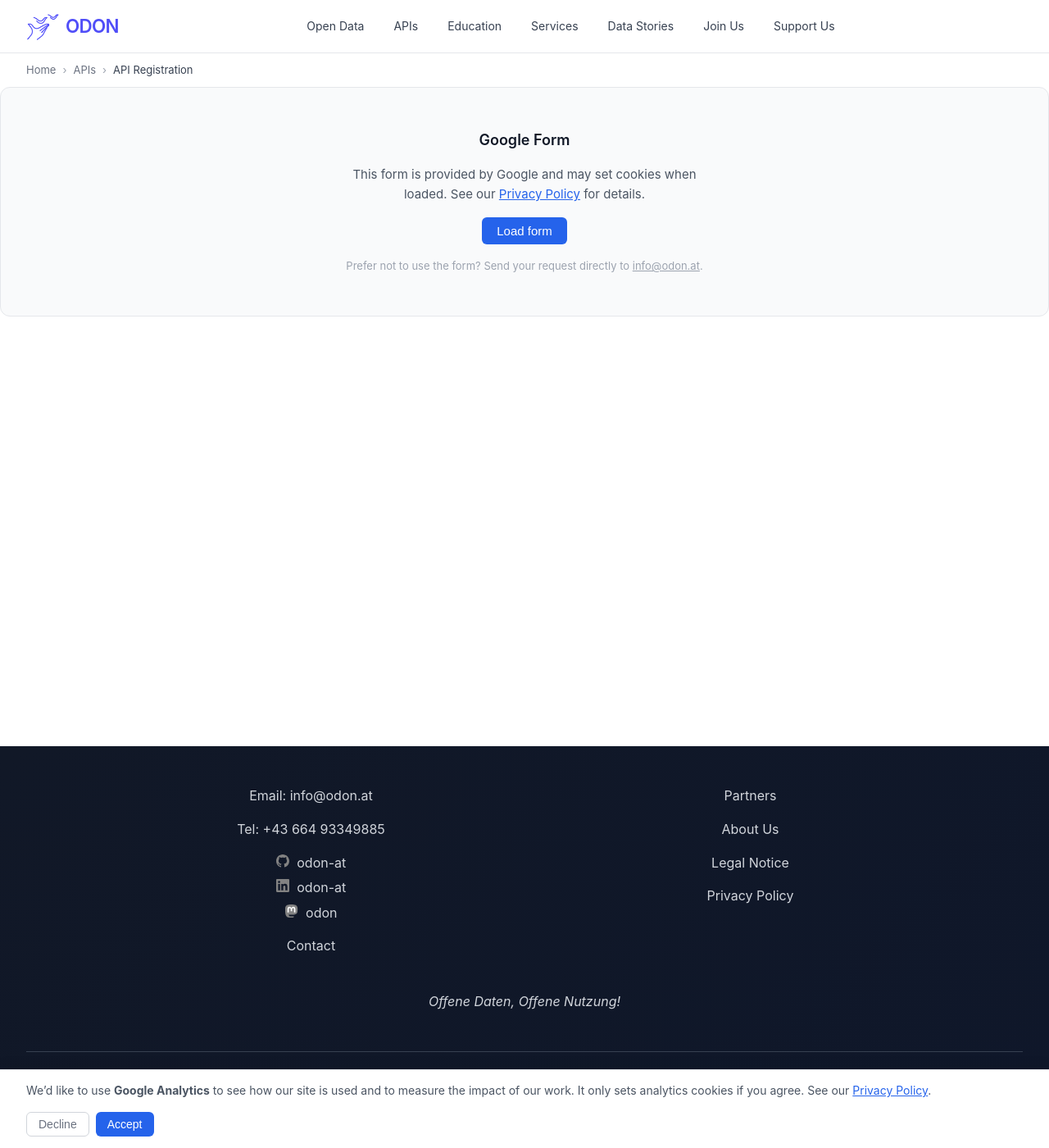
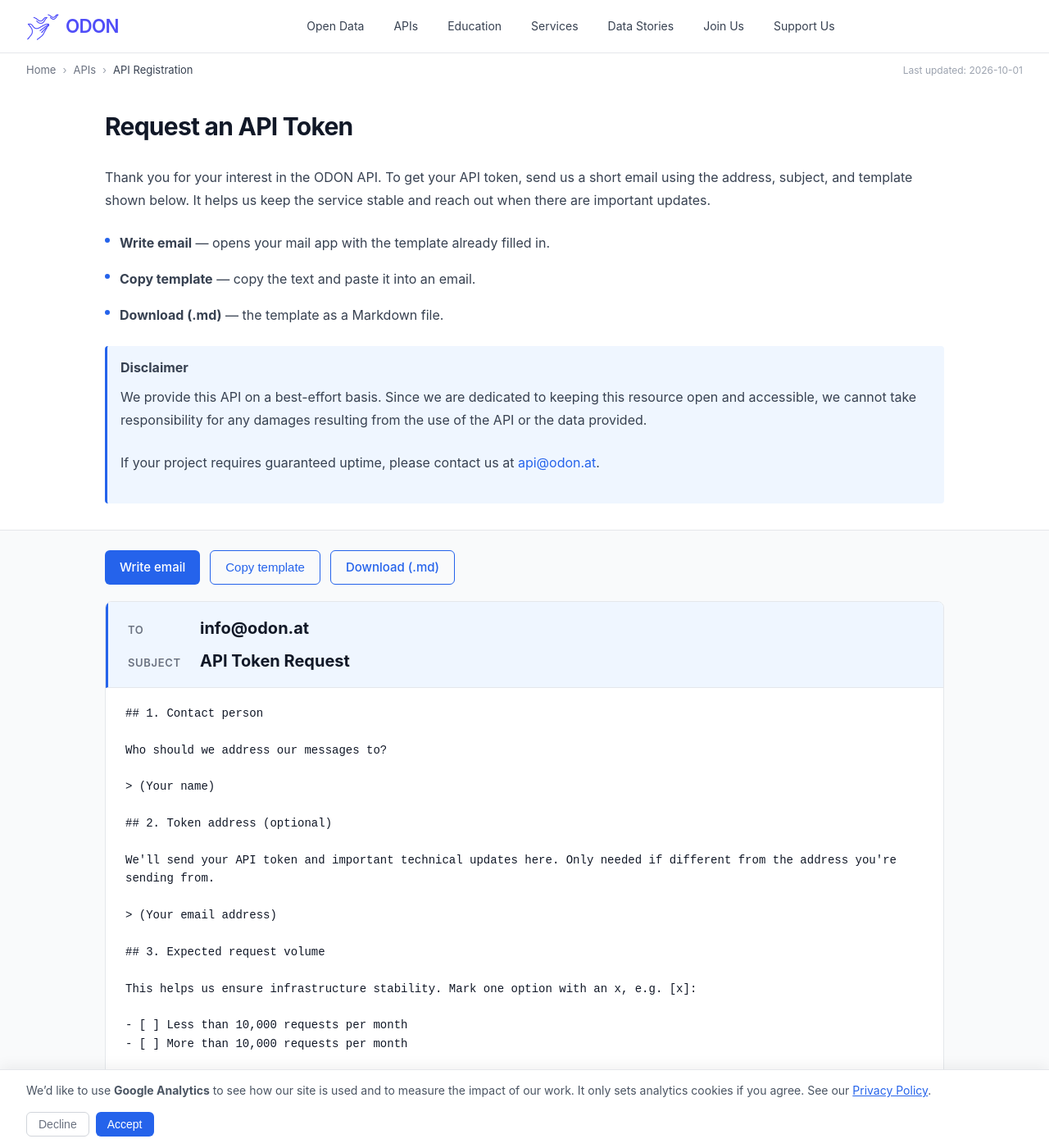
Before and after one commit to verein-odon/verein-odon.github.io, a Jekyll site: the page built from docs/en/api-registration.md, in a window 1280 px wide and 1400 px high. Shown: the whole window at 82% size. Built offline with Jekyll 4.4.1, drawn with Linux system fonts in a browser that asks for light colours; some of the changed text lies outside the part shown.

Commit message:
Converted API Registration to use email instead of a submission form

```diff
--- /dev/null
+++ b/docs/_includes/api-disclaimer.md
@@ -0,0 +1,3 @@
+We provide this API on a best-effort basis. Since we are dedicated to keeping this resource open and accessible, we cannot take responsibility for any damages resulting from the use of the API or the data provided.
+
+If your project requires guaranteed uptime, please contact us at <api@odon.at>.
--- /dev/null
+++ b/docs/_includes/api-token-request-template.md
@@ -0,0 +1,30 @@
+## 1. Contact person
+
+Who should we address our messages to?
+
+> (Your name)
+
+## 2. Token address (optional)
+
+We'll send your API token and important technical updates here. Only needed if different from the address you're sending from.
+
+> (Your email address)
+
+## 3. Expected request volume
+
+This helps us ensure infrastructure stability. Mark one option with an x, e.g. [x]:
+
+- [ ] Less than 10,000 requests per month
+- [ ] More than 10,000 requests per month
+
+## 4. Project description (optional)
+
+What are you building? We love hearing about how ODON data is being used!
+
+> (Your description)
+
+## 5. Terms of use
+
+Disclaimer: https://odon.at/en/api-registration/#disclaimer
+
+- [ ] I understand that the API is provided "as-is" and I've read the disclaimer.
--- /dev/null
+++ b/docs/_includes/email_template.html
@@ -0,0 +1,58 @@
+{% comment %}
+  Email template block: To / Subject header, the template body, and
+  "Write email" / "Copy template" / "Download (.md)" buttons.
+  Parameters:
+    include.subject  — email subject (required)
+    include.template — file in _includes/ holding the Markdown template body (required;
+                       must not contain Liquid tags, it is also URL-encoded into the mailto body)
+    include.download — URL of the downloadable .md version (optional)
+    include.to       — recipient (default: "info@odon.at")
+  Used by en/projects.md and en/api-registration.md.
+{% endcomment %}
+{% assign et_to = include.to | default: "info@odon.at" %}
+{% capture et_body %}{% include {{ include.template }} %}{% endcapture %}
+{% assign et_body = et_body | strip %}
+<div class="email-template">
+  <div class="email-template-actions">
+    <a class="btn btn-primary" href="mailto:{{ et_to }}?subject={{ include.subject | url_encode | replace: '+', '%20' }}&amp;body={{ et_body | url_encode | replace: '+', '%20' }}">Write email</a>
+    <button class="btn btn-secondary email-template-copy" type="button">Copy template</button>
+    {% if include.download %}<a class="btn btn-secondary" href="{{ include.download }}" download>Download (.md)</a>{% endif %}
+  </div>
+  <div class="email-template-message">
+    <dl class="email-template-header">
+      <div class="email-template-field">
+        <dt>To</dt>
+        <dd>{{ et_to }}</dd>
+      </div>
+      <div class="email-template-field">
+        <dt>Subject</dt>
+        <dd>{{ include.subject }}</dd>
+      </div>
+    </dl>
+    <pre class="email-template-body"><code>{{ et_body | escape }}</code></pre>
+  </div>
+</div>
+<script>
+(function () {
+  var block = document.currentScript.previousElementSibling;
+  if (!block || !block.classList.contains('email-template')) return;
+  var btn = block.querySelector('.email-template-copy');
+  var code = block.querySelector('.email-template-body code');
+
+  function selectTemplate() {
+    var range = document.createRange();
+    range.selectNodeContents(code);
+    var sel = window.getSelection();
+    sel.removeAllRanges();
+    sel.addRange(range);
+  }
+
+  btn.addEventListener('click', function () {
+    if (!navigator.clipboard) { selectTemplate(); return; }
+    navigator.clipboard.writeText(code.textContent).then(function () {
+      btn.textContent = 'Copied ✓';
+      setTimeout(function () { btn.textContent = 'Copy template'; }, 1500);
+    }, selectTemplate);
+  });
+})();
+</script>
--- a/docs/assets/main.scss
+++ b/docs/assets/main.scss
@@ -2215,8 +2215,8 @@ td {
   margin-bottom: 1.5rem;
 }
 
-/* ODON Projects email template (en/projects.md) */
-.proposal-actions {
+/* Email template block (_includes/email_template.html) */
+.email-template-actions {
   display: flex;
   flex-wrap: wrap;
   gap: 0.75rem;
@@ -2225,7 +2225,7 @@ td {
 
 /* Explicit colours throughout: in dark mode --code-bg stays near-white while
    the inherited text colour turns light, which would make the block unreadable. */
-.proposal-email {
+.email-template-message {
   background: var(--color-white);
   border: 1px solid var(--color-gray-200);
   border-radius: 8px;
@@ -2233,7 +2233,7 @@ td {
 }
 
 /* To / Subject header, styled like the site's blue callout */
-.proposal-email-header {
+.email-template-header {
   display: grid;
   gap: 0.5rem;
   margin: 0;
@@ -2243,7 +2243,7 @@ td {
   border-bottom: 1px solid var(--color-gray-200);
 }
 
-.proposal-email-field {
+.email-template-field {
   display: flex;
   flex-wrap: wrap;
   align-items: baseline;
@@ -2267,7 +2267,7 @@ td {
   }
 }
 
-.proposal-template {
+.email-template-body {
   margin: 0;
   background: var(--color-white);
   color: var(--color-gray-900);
--- a/docs/en/api-registration.md
+++ b/docs/en/api-registration.md
@@ -7,6 +7,43 @@ parent: apis
 permalink: /en/api-registration/
 in_nav: false
 sitemap: false
+last_updated: "2026-10-01"
 ---
 
-{% include google_form.html src="https://docs.google.com/forms/d/e/1FAIpQLSfn5Y3tJhubXs728mx15wYk5Cucal7b1X917T4jV1_cPCEBow/viewform?usp=dialog" height="calc(100vh - 6rem)" %}
+<section class="section bg-white">
+  <div class="container">
+    <div class="content-section">
+      <h2>Request an API Token</h2>
+      <p>
+        Thank you for your interest in the ODON API. To get your API token, send us a short email using the address, subject, and template shown below. It helps us keep the service stable and reach out when there are important updates.
+      </p>
+      <ul>
+        <li>
+          <span class="bullet"></span>
+          <span><b>Write email</b> — opens your mail app with the template already filled in.</span>
+        </li>
+        <li>
+          <span class="bullet"></span>
+          <span><b>Copy template</b> — copy the text and paste it into an email.</span>
+        </li>
+        <li>
+          <span class="bullet"></span>
+          <span><b>Download (.md)</b> — the template as a Markdown file.</span>
+        </li>
+      </ul>
+      {% capture api_disclaimer %}{% include api-disclaimer.md %}{% endcapture %}
+      <div id="disclaimer" style="background: #eff6ff; border-left: 3px solid #2563eb; padding: 0.75rem 1rem; border-radius: 0.25rem; margin-top: 1rem;">
+        <p style="margin-bottom: 0.5rem;"><b>Disclaimer</b></p>
+        {{ api_disclaimer | markdownify }}
+      </div>
+    </div>
+  </div>
+</section>
+
+<section class="section bg-gray" style="border-top: 1px solid var(--color-gray-200);">
+  <div class="container">
+    <div class="content-section">
+      {% include email_template.html subject="API Token Request" template="api-token-request-template.md" download="/assets/downloads/api/odon-api-token-request-v1.0.md" %}
+    </div>
+  </div>
+</section>
```
Also changed, not shown: docs/CLAUDE.md (+8 -4 lines), docs/assets/downloads/api/odon-api-token-request-v1.0.txt (added, +30 -0 lines), docs/en/privacy.md (+3 -3 lines), docs/en/projects.md (+1 -43 lines).
